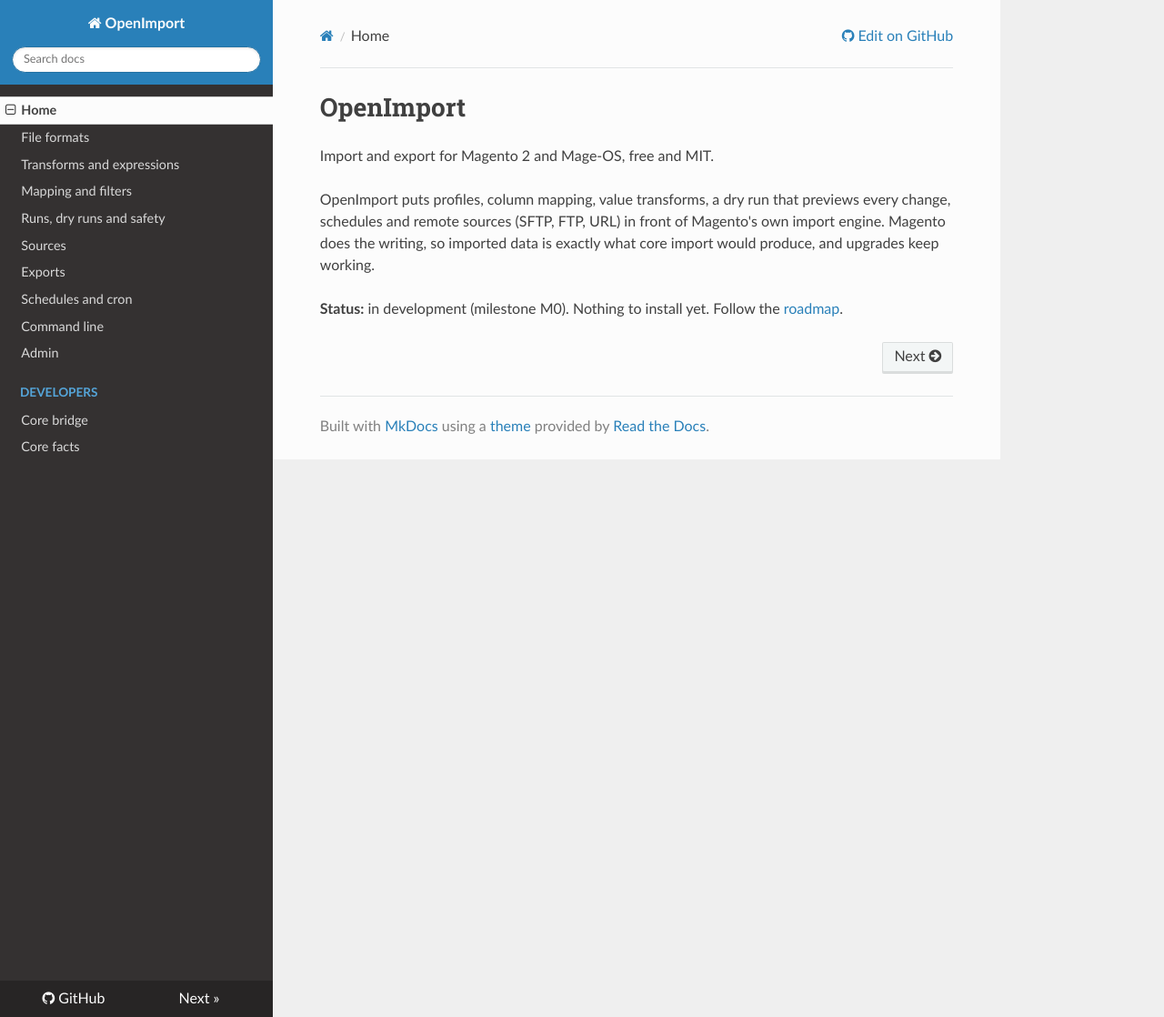
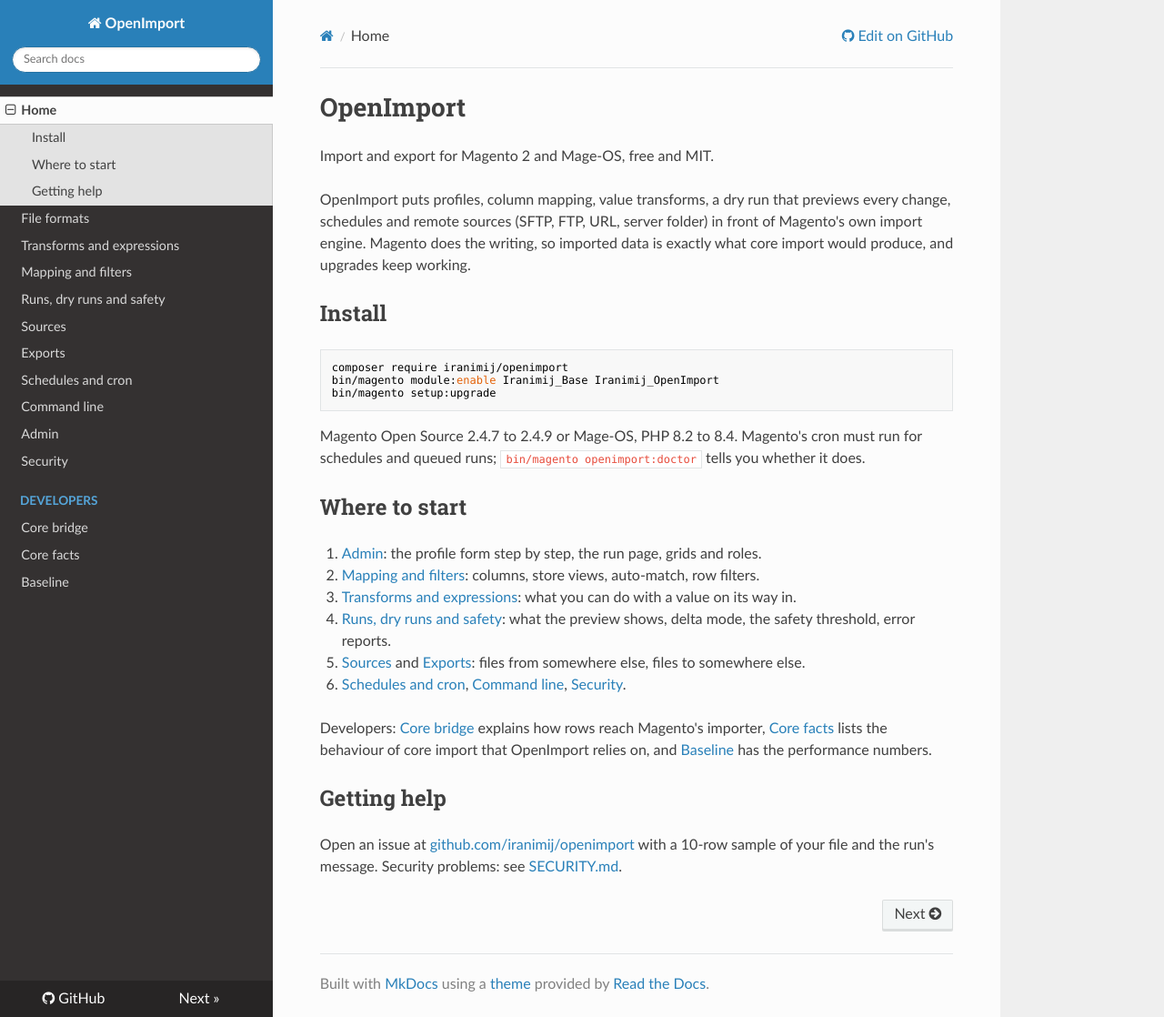
Before and after one commit to 5mehulhelp5/openimport, an MkDocs documentation site: the page built from docs/index.md, in a window 1280 px wide and 1118 px high. Shown: the whole window at 91% size. Built offline with MkDocs 1.6.1, drawn with Linux system fonts in a browser that asks for light colours; nearby versions of some CDN libraries.

Commit message:
M4: uninstall, security documentation, README and changelog for 1.0.0 (#21)
* M4: uninstall class, security documentation, README and docs index for 1.0, changelog 1.0.0

* progress: M3 chain, M4 start, lessons

````diff
--- a/docs/index.md
+++ b/docs/index.md
@@ -3,8 +3,34 @@
 Import and export for Magento 2 and Mage-OS, free and MIT.
 
 OpenImport puts profiles, column mapping, value transforms, a dry run that previews every change, schedules and
-remote sources (SFTP, FTP, URL) in front of Magento's own import engine. Magento does the writing, so imported data is
-exactly what core import would produce, and upgrades keep working.
+remote sources (SFTP, FTP, URL, server folder) in front of Magento's own import engine. Magento does the writing, so
+imported data is exactly what core import would produce, and upgrades keep working.
 
-**Status:** in development (milestone M0). Nothing to install yet. Follow the
-[roadmap](https://github.com/iranimij/openimport/milestones).
+## Install
+
+```bash
+composer require iranimij/openimport
+bin/magento module:enable Iranimij_Base Iranimij_OpenImport
+bin/magento setup:upgrade
+```
+
+Magento Open Source 2.4.7 to 2.4.9 or Mage-OS, PHP 8.2 to 8.4. Magento's cron must run for schedules and queued
+runs; `bin/magento openimport:doctor` tells you whether it does.
+
+## Where to start
+
+1. [Admin](admin.md): the profile form step by step, the run page, grids and roles.
+2. [Mapping and filters](mapping.md): columns, store views, auto-match, row filters.
+3. [Transforms and expressions](transforms.md): what you can do with a value on its way in.
+4. [Runs, dry runs and safety](runs.md): what the preview shows, delta mode, the safety threshold, error reports.
+5. [Sources](sources.md) and [Exports](exports.md): files from somewhere else, files to somewhere else.
+6. [Schedules and cron](schedules.md), [Command line](cli.md), [Security](security.md).
+
+Developers: [Core bridge](core-bridge.md) explains how rows reach Magento's importer, [Core facts](core-facts.md)
+lists the behaviour of core import that OpenImport relies on, and [Baseline](baseline.md) has the performance numbers.
+
+## Getting help
+
+Open an issue at [github.com/iranimij/openimport](https://github.com/iranimij/openimport/issues) with a 10-row sample
+of your file and the run's message. Security problems: see
+[SECURITY.md](https://github.com/iranimij/openimport/blob/main/SECURITY.md).
--- a/mkdocs.yml
+++ b/mkdocs.yml
@@ -16,9 +16,11 @@ nav:
   - Schedules and cron: schedules.md
   - Command line: cli.md
   - Admin: admin.md
+  - Security: security.md
   - Developers:
       - Core bridge: core-bridge.md
       - Core facts: core-facts.md
+      - Baseline: baseline.md
 theme:
   name: readthedocs
 markdown_extensions:
````
Also changed, not shown: CHANGELOG.md (+6 -0 lines), PROGRESS.md (+22 -23 lines), README.md (+75 -22 lines), docs/security.md (added, +66 -0 lines), 1 other file.
